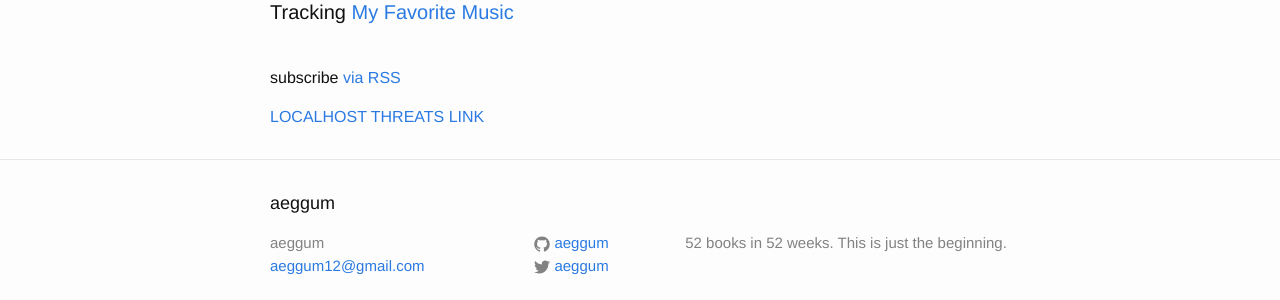
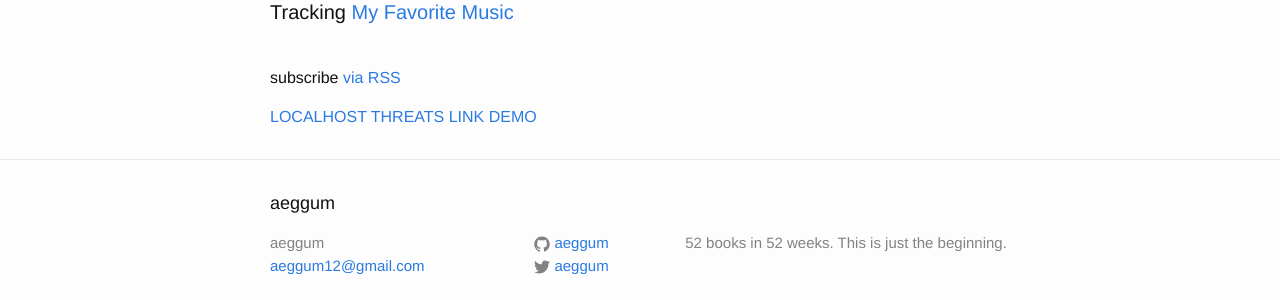
Before and after one commit to aeggum/aeggum.github.io, a Jekyll site: the page built from index.html, in a window 1280 px wide. Shown: the part 314-614 px from the top of the page. Built offline with Jekyll 4.4.1, drawn with Linux system fonts in a browser that asks for light colours.

Commit message:
Add demo link

```diff
--- a/index.html
+++ b/index.html
@@ -38,5 +38,6 @@ layout: default
 
   <a href="http://localhost:3011/?provider=NES&token=kdFAntieDsFxBssI6Ax3KWBhKwzIVDQIqmBl9HCA-YAInA8xdHNh9mkJtkY-telmchUhLaaMElzGjOufdI1iWdxhm_2WpG-nOFd3JHzeXQ2hEJgFn4LFBMGm3DTQ44Ew">LOCALHOST</a>
   <a href="https://threats.utilisocial.io/threats/summary/629587">THREATS LINK</a>
+  <a href="https://demo.utilisocial.io/map/?provider=NES&token=kdFAntieDsFxBssI6Ax3KWBhKwzIVDQIqmBl9HCA-YAInA8xdHNh9mkJtkY-telmchUhLaaMElzGjOufdI1iWdxhm_2WpG-nOFd3JHzeXQ2hEJgFn4LFBMGm3DTQ44Ew">DEMO</a>
 
 </div>
```
